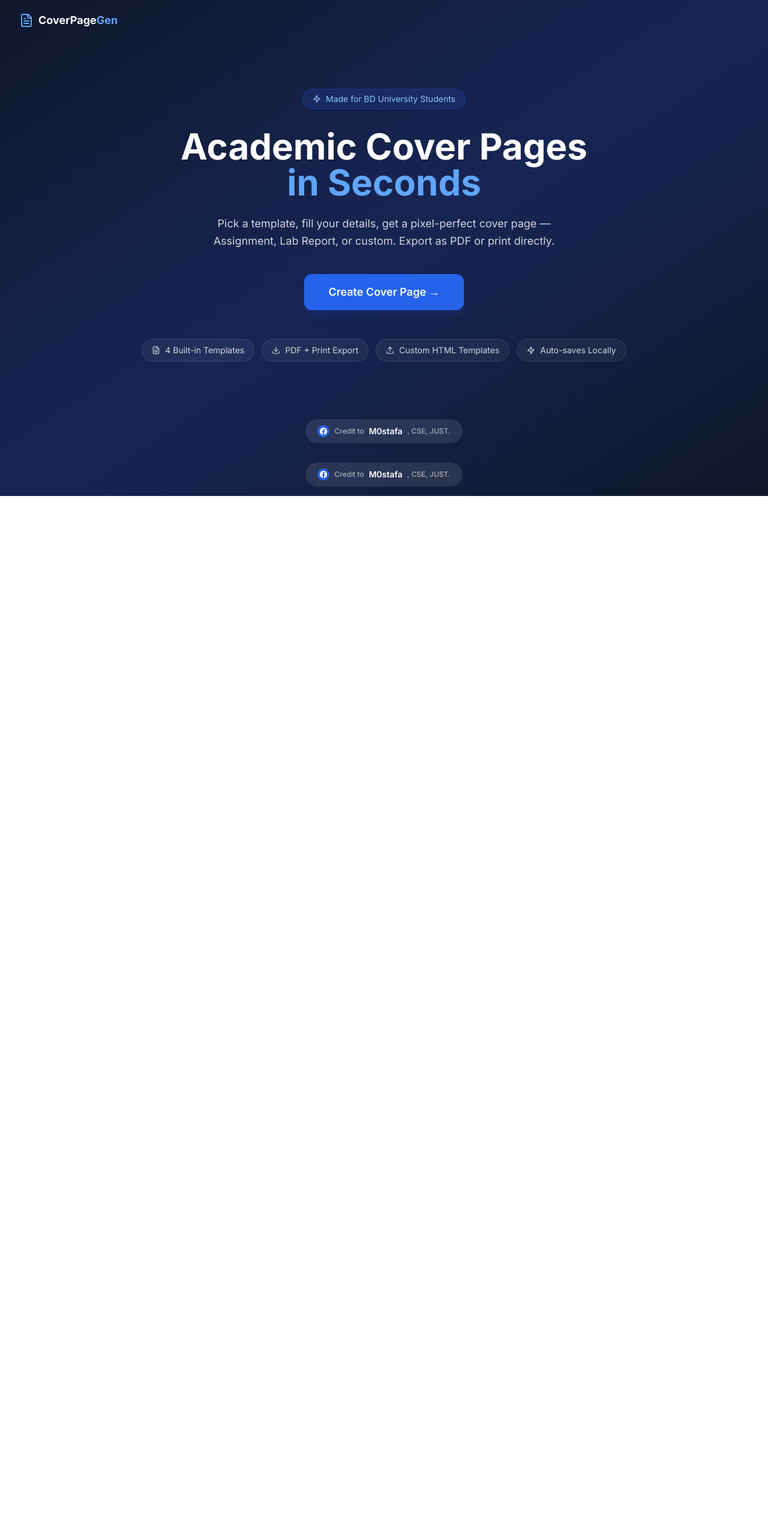
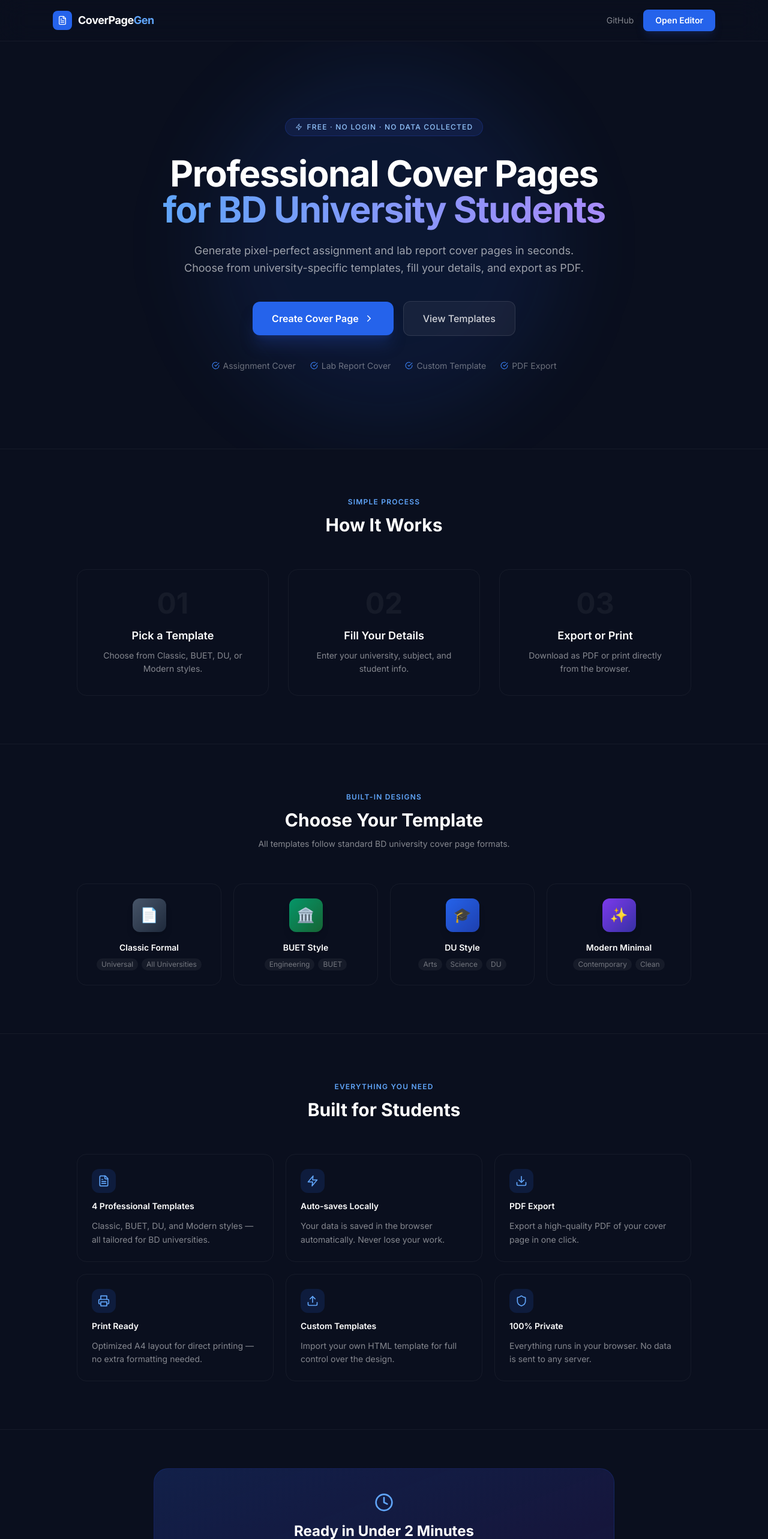
Before and after one commit to mostafa-cse/Coverpage, a React (Vite) app in the folder frontend/: page /#/ in a window 1280 px wide. Shown: the top 2566 px of the page at 60% size. Before the commit the page ends 827 px from the top, so only its background shows below. Built offline with nearby package versions, Linux system fonts and the light colour scheme.

Commit message:
feat: professional home page redesign

```diff
--- a/frontend/src/pages/Home.tsx
+++ b/frontend/src/pages/Home.tsx
@@ -1,62 +1,198 @@
 import { useNavigate } from 'react-router-dom'
-import { FileText, Zap, Download, Upload } from 'lucide-react'
+import { FileText, Zap, Download, Upload, Printer, Shield, Clock, ChevronRight, CheckCircle } from 'lucide-react'
 import Footer from '@/components/Footer/Footer'
 
 export default function Home() {
   const navigate = useNavigate()
 
+  const features = [
+    { icon: <FileText size={20} />, title: '4 Professional Templates', desc: 'Classic, BUET, DU, and Modern styles — all tailored for BD universities.' },
+    { icon: <Zap size={20} />, title: 'Auto-saves Locally', desc: 'Your data is saved in the browser automatically. Never lose your work.' },
+    { icon: <Download size={20} />, title: 'PDF Export', desc: 'Export a high-quality PDF of your cover page in one click.' },
+    { icon: <Printer size={20} />, title: 'Print Ready', desc: 'Optimized A4 layout for direct printing — no extra formatting needed.' },
+    { icon: <Upload size={20} />, title: 'Custom Templates', desc: 'Import your own HTML template for full control over the design.' },
+    { icon: <Shield size={20} />, title: '100% Private', desc: 'Everything runs in your browser. No data is sent to any server.' },
+  ]
+
+  const steps = [
+    { num: '01', title: 'Pick a Template', desc: 'Choose from Classic, BUET, DU, or Modern styles.' },
+    { num: '02', title: 'Fill Your Details', desc: 'Enter your university, subject, and student info.' },
+    { num: '03', title: 'Export or Print', desc: 'Download as PDF or print directly from the browser.' },
+  ]
+
+  const templates = [
+    { id: 'classic', name: 'Classic Formal', tags: ['Universal', 'All Universities'], icon: '📄', color: 'from-slate-600 to-slate-800' },
+    { id: 'buet', name: 'BUET Style', tags: ['Engineering', 'BUET'], icon: '🏛️', color: 'from-emerald-600 to-green-800' },
+    { id: 'du', name: 'DU Style', tags: ['Arts', 'Science', 'DU'], icon: '🎓', color: 'from-blue-600 to-blue-800' },
+    { id: 'modern', name: 'Modern Minimal', tags: ['Contemporary', 'Clean'], icon: '✨', color: 'from-violet-600 to-indigo-800' },
+  ]
+
   return (
-    <div className="min-h-screen bg-gradient-to-br from-slate-900 via-blue-950 to-slate-900 flex flex-col">
+    <div className="min-h-screen bg-[#0a0f1e] text-white flex flex-col">
+
       {/* Navbar */}
-      <nav className="px-8 py-5 flex items-center justify-between">
-        <div className="flex items-center gap-2">
-          <FileText className="text-blue-400" size={24} />
-          <span className="text-white font-bold text-lg">CoverPage<span className="text-blue-400">Gen</span></span>
+      <nav className="sticky top-0 z-50 border-b border-white/5 bg-[#0a0f1e]/80 backdrop-blur-xl">
+        <div className="max-w-6xl mx-auto px-6 py-4 flex items-center justify-between">
+          <div className="flex items-center gap-2.5">
+            <div className="w-8 h-8 rounded-lg bg-blue-600 flex items-center justify-center">
+              <FileText size={16} className="text-white" />
+            </div>
+            <span className="font-bold text-lg tracking-tight">CoverPage<span className="text-blue-400">Gen</span></span>
+          </div>
+          <div className="flex items-center gap-4">
+            <a href="https://github.com/mostafa-cse/Coverpage" target="_blank" rel="noopener noreferrer"
+              className="text-sm text-white/50 hover:text-white transition-colors hidden sm:block">
+              GitHub
+            </a>
+            <button
+              onClick={() => navigate('/editor')}
+              className="bg-blue-600 hover:bg-blue-500 text-white text-sm font-semibold px-5 py-2 rounded-lg transition-all shadow-lg shadow-blue-900/30 hover:scale-105"
+            >
+              Open Editor
+            </button>
+          </div>
         </div>
       </nav>
 
       {/* Hero */}
-      <div className="flex-1 flex flex-col items-center justify-center text-center px-4 py-20">
-        <div className="inline-flex items-center gap-2 bg-blue-900/40 border border-blue-700/40 px-4 py-1.5 rounded-full text-blue-300 text-sm mb-8">
-          <Zap size={14} /> Made for BD University Students
+      <section className="relative flex flex-col items-center justify-center text-center px-6 py-24 md:py-32 overflow-hidden">
+        {/* Background glow */}
+        <div className="absolute inset-0 pointer-events-none">
+          <div className="absolute top-1/2 left-1/2 -translate-x-1/2 -translate-y-1/2 w-[600px] h-[600px] bg-blue-600/10 rounded-full blur-3xl" />
         </div>
 
-        <h1 className="text-5xl md:text-6xl font-extrabold text-white leading-tight mb-6">
-          Academic Cover Pages<br />
-          <span className="text-blue-400">in Seconds</span>
+        <div className="relative z-10 max-w-4xl mx-auto">
+          <div className="inline-flex items-center gap-2 bg-blue-950/60 border border-blue-800/40 px-4 py-1.5 rounded-full text-blue-300 text-xs font-medium mb-8 uppercase tracking-widest">
+            <Zap size={12} /> Free · No Login · No Data Collected
+          </div>
+
+          <h1 className="text-4xl sm:text-5xl md:text-6xl font-extrabold leading-tight mb-6 tracking-tight">
+            Professional Cover Pages<br />
+            <span className="bg-gradient-to-r from-blue-400 to-violet-400 bg-clip-text text-transparent">
+              for BD University Students
+            </span>
           </h1>
 
-        <p className="text-gray-300 text-lg max-w-xl mb-10 leading-relaxed">
-          Pick a template, fill your details, get a pixel-perfect cover page —
-          Assignment, Lab Report, or custom. Export as PDF or print directly.
+          <p className="text-white/60 text-lg max-w-2xl mx-auto mb-10 leading-relaxed">
+            Generate pixel-perfect assignment and lab report cover pages in seconds.
+            Choose from university-specific templates, fill your details, and export as PDF.
           </p>
 
+          <div className="flex flex-col sm:flex-row items-center justify-center gap-4">
             <button
               onClick={() => navigate('/editor')}
-          className="bg-blue-600 hover:bg-blue-500 text-white font-semibold px-10 py-4 rounded-xl text-lg transition shadow-lg shadow-blue-900/40"
+              className="w-full sm:w-auto flex items-center justify-center gap-2 bg-blue-600 hover:bg-blue-500 text-white font-semibold px-8 py-4 rounded-xl text-base transition-all shadow-xl shadow-blue-900/40 hover:scale-105"
             >
-          Create Cover Page →
+              Create Cover Page <ChevronRight size={18} />
             </button>
+            <button
+              onClick={() => document.getElementById('templates')?.scrollIntoView({ behavior: 'smooth' })}
+              className="w-full sm:w-auto flex items-center justify-center gap-2 bg-white/5 hover:bg-white/10 border border-white/10 text-white/80 font-medium px-8 py-4 rounded-xl text-base transition-all"
+            >
+              View Templates
+            </button>
+          </div>
 
-        {/* Feature pills */}
-        <div className="flex flex-wrap justify-center gap-3 mt-12">
-          {[
-            { icon: <FileText size={14} />, label: '4 Built-in Templates' },
-            { icon: <Download size={14} />, label: 'PDF + Print Export' },
-            { icon: <Upload size={14} />, label: 'Custom HTML Templates' },
-            { icon: <Zap size={14} />, label: 'Auto-saves Locally' },
-          ].map(({ icon, label }) => (
-            <div
-              key={label}
-              className="flex items-center gap-2 bg-white/5 border border-white/10 text-gray-300 text-sm px-4 py-2 rounded-full"
-            >
-              {icon} {label}
+          {/* Trust line */}
+          <div className="flex flex-wrap items-center justify-center gap-x-6 gap-y-2 mt-10 text-sm text-white/40">
+            {['Assignment Cover', 'Lab Report Cover', 'Custom Template', 'PDF Export'].map(t => (
+              <span key={t} className="flex items-center gap-1.5">
+                <CheckCircle size={13} className="text-blue-500" /> {t}
+              </span>
+            ))}
+          </div>
+        </div>
+      </section>
+
+      {/* How it works */}
+      <section className="py-20 px-6 border-t border-white/5">
+        <div className="max-w-5xl mx-auto">
+          <div className="text-center mb-14">
+            <p className="text-blue-400 text-xs font-semibold uppercase tracking-widest mb-3">Simple Process</p>
+            <h2 className="text-3xl font-bold">How It Works</h2>
+          </div>
+          <div className="grid grid-cols-1 md:grid-cols-3 gap-8">
+            {steps.map((step, i) => (
+              <div key={i} className="relative flex flex-col items-center text-center p-8 rounded-2xl bg-white/3 border border-white/5 hover:border-blue-500/30 hover:bg-white/5 transition-all duration-300 group">
+                <span className="text-5xl font-black text-white/5 group-hover:text-blue-600/20 transition-colors duration-300 mb-4 select-none">{step.num}</span>
+                <h3 className="text-white font-semibold text-lg mb-2">{step.title}</h3>
+                <p className="text-white/50 text-sm leading-relaxed">{step.desc}</p>
               </div>
             ))}
           </div>
         </div>
+      </section>
 
-      <Footer />
+      {/* Templates */}
+      <section id="templates" className="py-20 px-6 border-t border-white/5">
+        <div className="max-w-5xl mx-auto">
+          <div className="text-center mb-14">
+            <p className="text-blue-400 text-xs font-semibold uppercase tracking-widest mb-3">Built-in Designs</p>
+            <h2 className="text-3xl font-bold">Choose Your Template</h2>
+            <p className="text-white/50 text-sm mt-3">All templates follow standard BD university cover page formats.</p>
+          </div>
+          <div className="grid grid-cols-1 sm:grid-cols-2 lg:grid-cols-4 gap-5">
+            {templates.map((t) => (
+              <button
+                key={t.id}
+                onClick={() => navigate('/editor')}
+                className="group flex flex-col items-center p-6 rounded-2xl bg-white/3 border border-white/5 hover:border-white/20 hover:bg-white/8 transition-all duration-300 text-center hover:scale-105"
+              >
+                <div className={`w-14 h-14 rounded-xl bg-gradient-to-br ${t.color} flex items-center justify-center text-2xl mb-4 shadow-lg group-hover:scale-110 transition-transform duration-300`}>
+                  {t.icon}
+                </div>
+                <h3 className="text-white font-semibold text-sm mb-2">{t.name}</h3>
+                <div className="flex flex-wrap justify-center gap-1.5">
+                  {t.tags.map(tag => (
+                    <span key={tag} className="text-xs text-white/40 bg-white/5 px-2 py-0.5 rounded-full">{tag}</span>
+                  ))}
+                </div>
+              </button>
+            ))}
+          </div>
+        </div>
+      </section>
+
+      {/* Features */}
+      <section className="py-20 px-6 border-t border-white/5">
+        <div className="max-w-5xl mx-auto">
+          <div className="text-center mb-14">
+            <p className="text-blue-400 text-xs font-semibold uppercase tracking-widest mb-3">Everything You Need</p>
+            <h2 className="text-3xl font-bold">Built for Students</h2>
+          </div>
+          <div className="grid grid-cols-1 sm:grid-cols-2 lg:grid-cols-3 gap-5">
+            {features.map((f, i) => (
+              <div key={i} className="flex flex-col gap-3 p-6 rounded-2xl bg-white/3 border border-white/5 hover:border-blue-500/20 hover:bg-white/5 transition-all duration-300">
+                <div className="w-10 h-10 rounded-xl bg-blue-600/15 flex items-center justify-center text-blue-400">
+                  {f.icon}
+                </div>
+                <h3 className="text-white font-semibold text-sm">{f.title}</h3>
+                <p className="text-white/50 text-sm leading-relaxed">{f.desc}</p>
+              </div>
+            ))}
+          </div>
+        </div>
+      </section>
+
+      {/* CTA Banner */}
+      <section className="py-16 px-6 border-t border-white/5">
+        <div className="max-w-3xl mx-auto text-center">
+          <div className="p-10 rounded-3xl bg-gradient-to-br from-blue-900/40 to-violet-900/20 border border-blue-700/20">
+            <Clock className="mx-auto mb-4 text-blue-400" size={32} />
+            <h2 className="text-2xl font-bold mb-3">Ready in Under 2 Minutes</h2>
+            <p className="text-white/50 text-sm mb-8 max-w-md mx-auto">
+              No sign-up, no ads, no tracking. Just open the editor, fill your details, and export.
+            </p>
+            <button
+              onClick={() => navigate('/editor')}
+              className="inline-flex items-center gap-2 bg-blue-600 hover:bg-blue-500 text-white font-semibold px-8 py-3.5 rounded-xl transition-all hover:scale-105 shadow-lg shadow-blue-900/40"
+            >
+              Get Started Free <ChevronRight size={16} />
+            </button>
+          </div>
+        </div>
+      </section>
+
       <Footer />
     </div>
   )
```
Lines whose indentation alone changed are shown as unchanged.
